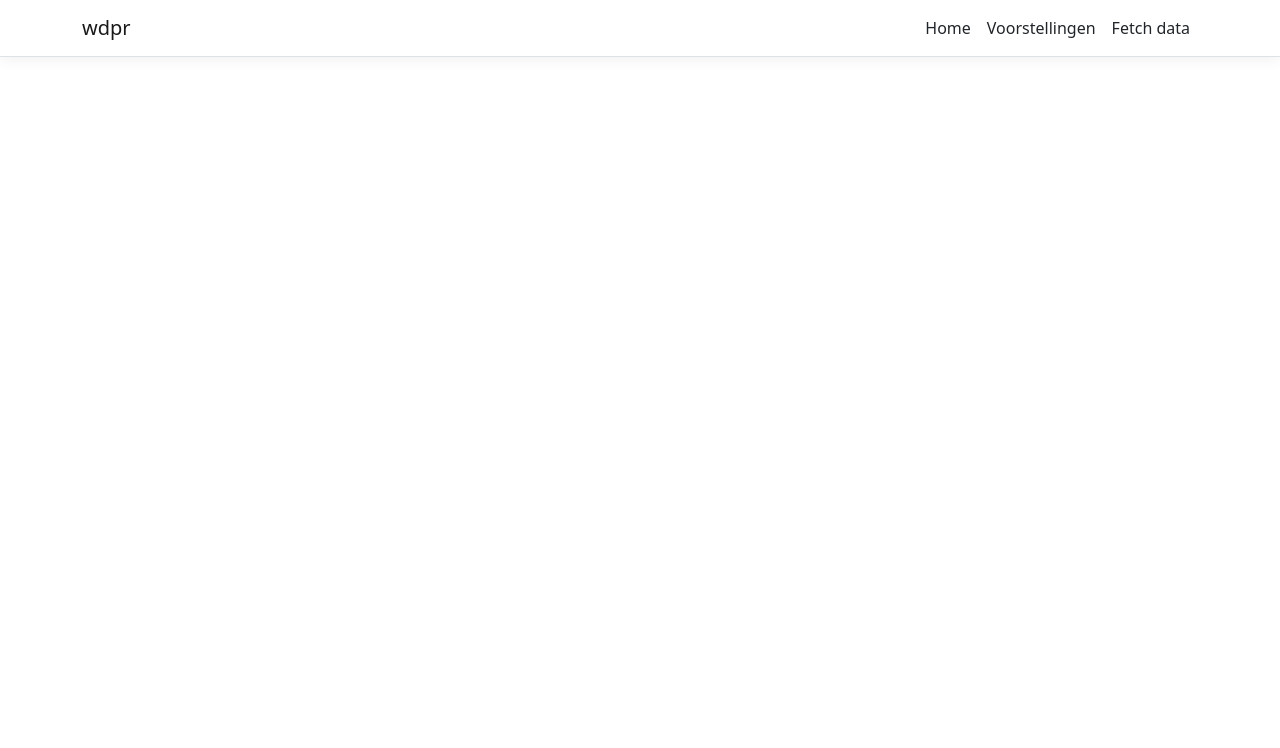
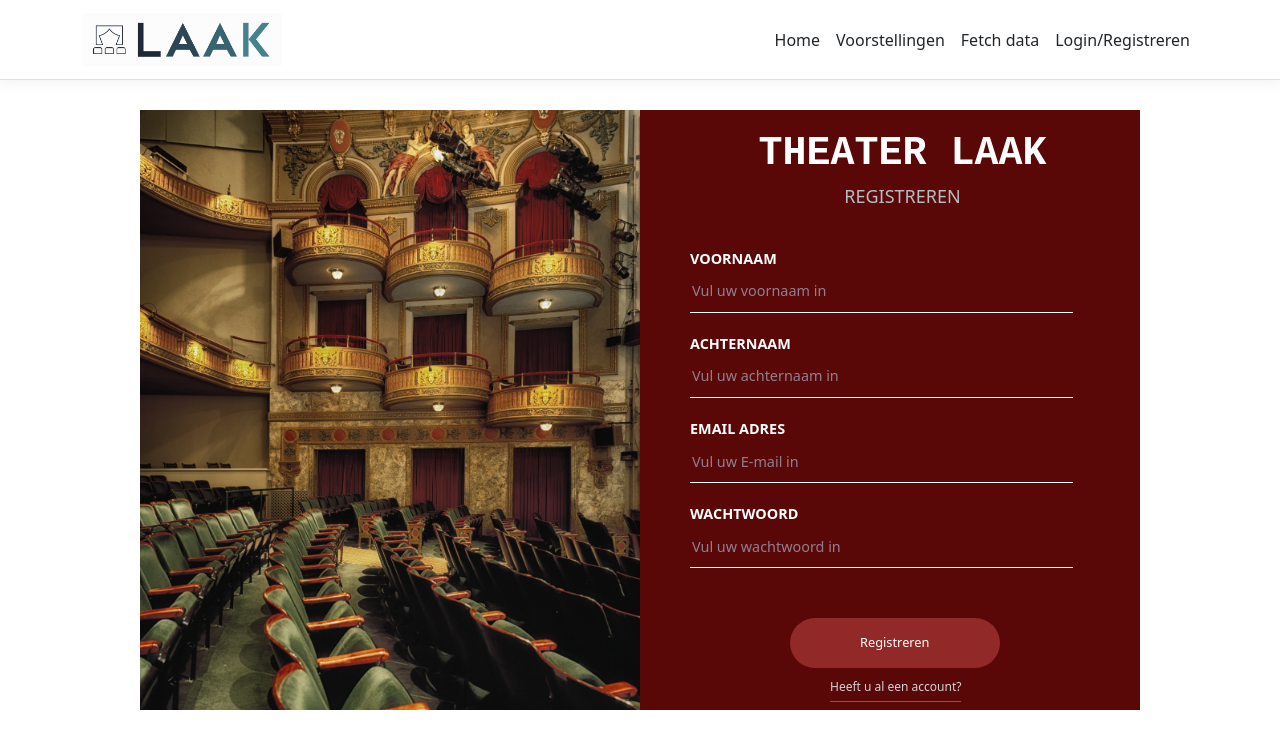
Before and after one commit to Wdpr/WDPR2223, a React (Create React App) app in the folder ClientApp/: page /CreateAccount in a window 1280 px wide. Shown: the top 748 px of the page. Built offline with nearby package versions, Linux system fonts and the light colour scheme.

Commit message:
Login/Create_account pagina's gemaakt

```diff
--- /dev/null
+++ b/ClientApp/src/components/Login/CreateAccountPage.js
@@ -0,0 +1,62 @@
+import React from "react";
+import { Link } from "react-router-dom";
+
+import theaterFoto from '../../assets/theaterfoto.jpg';
+
+
+export class CreateAccountPage extends React.Component{
+    static displayName = CreateAccountPage.name
+
+    toonLoginForm = () => {
+        return (
+            <form className="loginFormulier">
+                <div >
+                    <label className="formFieldLabel">
+                        Voornaam
+                        <input className="formFieldInput" type="text" name="Voornaam" placeholder="Vul uw voornaam in"/>
+                    </label>
+                </div>
+                <div >
+                    <label className="formFieldLabel">
+                        Achternaam
+                        <input className="formFieldInput" type="text" name="Achternaam" placeholder="Vul uw achternaam in"/>
+                    </label>
+                </div>
+                <div >
+                    <label className="formFieldLabel">
+                        Email adres
+                        <input className="formFieldInput" type="text" name="EmailAdress" placeholder="Vul uw E-mail in"/>
+                    </label>
+                </div>
+                <div>
+                    <label className="formFieldLabel">
+                        Wachtwoord
+                        <input className="formFieldInput" type="Wachtwoord" name="Password" placeholder="Vul uw wachtwoord in"/>
+                    </label>
+                </div>
+                <div>
+                    <button className='formFieldButton' type="submit">Registreren</button>
+                </div>
+        </form>
+        );
+    }
+
+    render(props) {
+        return(
+            <div>
+                <div className="totaleLoginForm">
+                    <div >
+                        <img src={theaterFoto} className='theaterFotoLogin' alt="Theater" />
+                    </div>
+                    <div className='CreateForm'>
+                        <h1>Theater Laak</h1>
+                        <h2>Registreren</h2>
+                        {this.toonLoginForm()}
+                        <Link to="/Login" className="formFieldLink">Heeft u al een account?</Link>
+                    </div>
+                </div>
+
+          </div>
+        )
+    }
+}
--- /dev/null
+++ b/ClientApp/src/components/Login/LoginPage.js
@@ -0,0 +1,50 @@
+import React from "react";
+import { Link } from "react-router-dom";
+
+import theaterFoto from '../../assets/theaterfoto.jpg';
+
+
+export class LoginPage extends React.Component{
+    static displayName = LoginPage.name
+
+    toonLoginForm = () => {
+        return (
+            <form className="loginFormulier">
+                <div >
+                    <label className="formFieldLabel">
+                        Email adres
+                        <input className="formFieldInput" type="text" name="EmailAdress" placeholder="Vul uw E-mail in"/>
+                    </label>
+                </div>
+                <div>
+                    <label className="formFieldLabel">
+                        Wachtwoord
+                        <input className="formFieldInput" type="Wachtwoord" name="Password" placeholder="Vul uw wachtwoord in"/>
+                    </label>
+                </div>
+                <div>
+                    <button className='formFieldButton' type="submit">Login</button>
+                </div>
+        </form>
+        );
+    }
+
+    render(props) {
+        return(
+            <div>
+                <div className="totaleLoginForm">
+                    <div >
+                        <img src={theaterFoto} className='theaterFotoLogin' alt="Theater" />
+                    </div>
+                    <div className='loginForm'>
+                        <h1>Theater Laak</h1>
+                        <h2>Log in</h2>
+                        {this.toonLoginForm()}
+                        <Link to="/CreateAccount" className="formFieldLink">Nog geen account?</Link>
+                    </div>
+                </div>
+
+          </div>
+        )
+    }
+}
--- a/ClientApp/src/components/NavMenu.js
+++ b/ClientApp/src/components/NavMenu.js
@@ -2,6 +2,7 @@ import React, { Component } from 'react';
 import { Collapse, Navbar, NavbarBrand, NavbarToggler, NavItem, NavLink } from 'reactstrap';
 import { Link } from 'react-router-dom';
 import './NavMenu.css';
+import laaktheaterLogo from '../assets/logo.png';
 
 export class NavMenu extends Component {
   static displayName = NavMenu.name;
@@ -25,7 +26,7 @@ export class NavMenu extends Component {
     return (
       <header>
         <Navbar className="navbar-expand-sm navbar-toggleable-sm ng-white border-bottom box-shadow mb-3" container light>
-          <NavbarBrand tag={Link} to="/">wdpr</NavbarBrand>
+          <NavbarBrand tag={Link} to="/"><img className = 'navBarLogo' src= {laaktheaterLogo}/></NavbarBrand>
           <NavbarToggler onClick={this.toggleNavbar} className="mr-2" />
           <Collapse className="d-sm-inline-flex flex-sm-row-reverse" isOpen={!this.state.collapsed} navbar>
             <ul className="navbar-nav flex-grow">
@@ -38,6 +39,9 @@ export class NavMenu extends Component {
               <NavItem>
                 <NavLink tag={Link} className="text-dark" to="/fetch-data">Fetch data</NavLink>
               </NavItem>
+              <NavItem>
+                <NavLink tag={Link} className="text-dark" to="/Login">Login/Registreren</NavLink>
+              </NavItem>
             </ul>
           </Collapse>
         </Navbar>
--- a/ClientApp/src/components/Voorstelling/VoorstellingPageCard.js
+++ b/ClientApp/src/components/Voorstelling/VoorstellingPageCard.js
@@ -1,7 +1,4 @@
 import React from 'react'
-import { useNavigate } from 'react-router-dom';
-
-
 
 export const VoorstellingPageCard = (props) => {
     return (
@@ -32,6 +29,3 @@ export const VoorstellingPageCard = (props) => {
         </div>
         )
 }
-
-
-//{`../../assets/${props.img}`}
--- a/ClientApp/src/custom.css
+++ b/ClientApp/src/custom.css
@@ -76,3 +76,135 @@ code {
   font-family: 'Courier New', Courier, monospace;
   font-weight: bolder;
 }
+
+.navBarLogo{
+  width: 200px;
+}
+
+.totaleLoginForm{
+  margin-top: 30px;
+  display: flex;
+  justify-content: center;
+}
+
+.loginForm{
+  color: black;
+  background-color: rgb(90, 7, 7);
+  width: 500px;
+  align-items: center;
+  padding-top: 130px;
+  padding-left: 50px;
+}
+
+.loginForm > h1 {
+  text-align: center;
+  font-size: 2,5m;
+  font-weight: bold;
+  color: #ffffff;
+  margin-top: -30px;
+  margin-bottom: 20px;
+  text-transform: uppercase;
+  margin-right: 25px;
+  font-family: 'Courier New', Courier, monospace;
+
+}
+
+.loginForm > h2 {
+  text-align: center;
+  font-size: 1.5em;
+  font-weight: 300;
+  color: #b5bec2;
+  margin-bottom: 20px;
+  margin-right: 25px;
+  text-transform: uppercase;
+}
+
+.CreateForm{
+  color: black;
+  background-color: rgb(90, 7, 7);
+  width: 500px;
+  align-items: center;
+  padding-top: 30px;
+  padding-left: 50px;
+}
+
+.CreateForm > h1 {
+  text-align: center;
+  font-size: 2,5m;
+  font-weight: bold;
+  color: #ffffff;
+  margin-top: -10px;
+  text-transform: uppercase;
+  margin-right: 25px;
+  font-family: 'Courier New', Courier, monospace;
+
+}
+
+.CreateForm > h2 {
+  text-align: center;
+  font-size: 18px;
+  font-weight: 300;
+  color: #b5bec2;
+  margin-bottom: 20px;
+  margin-right: 25px;
+  text-transform: uppercase;
+}
+
+.theaterFotoLogin{
+  width: 500px;
+  height: 600px;
+}
+
+.formFieldInput {
+  width: 85%;
+  background-color: transparent;
+  border: none;
+  color: white;
+  outline: none;
+  border-bottom: 1px solid #ffffff;
+  font-size: 1em;
+  font-weight: 300;
+  padding-bottom: 10px;
+  margin-top: 10px;
+}
+
+.formFieldInput::placeholder {
+  color: #b1c5dfa2;
+}
+
+.formFieldLabel {
+  display: block;
+  text-transform: uppercase;
+  font-size: 0.9em;
+  color: rgb(255, 255, 255);
+  font-weight: bold;
+  padding-top: 20px;
+}
+
+.formFieldButton {
+  background-color: #922929;
+  color: white;
+  border: none;
+  outline: none;
+  border-radius: 25px;
+  padding: 15px 70px;
+  font-size: 0.8em;
+  font-weight: 500;
+  margin-top: 50px;
+  margin-left: 100px;
+}
+
+.formFieldLink {
+  color: #d3d3d3;
+  text-decoration: none;
+  display: inline-block;
+  border-bottom: 1.5px solid #6b5b95;
+  padding-bottom: 5px;
+  margin-top: 10px;
+  margin-left: 140px;
+  font-size: 12px;
+}
+
+.formFieldLink:hover {
+  color: #ff0000;
+}
```
Also changed, not shown: ClientApp/src/AppRoutes.js (+11 -1 lines), ClientApp/src/assets/logo.png (added), ClientApp/src/assets/theaterfoto.jpg (added).
